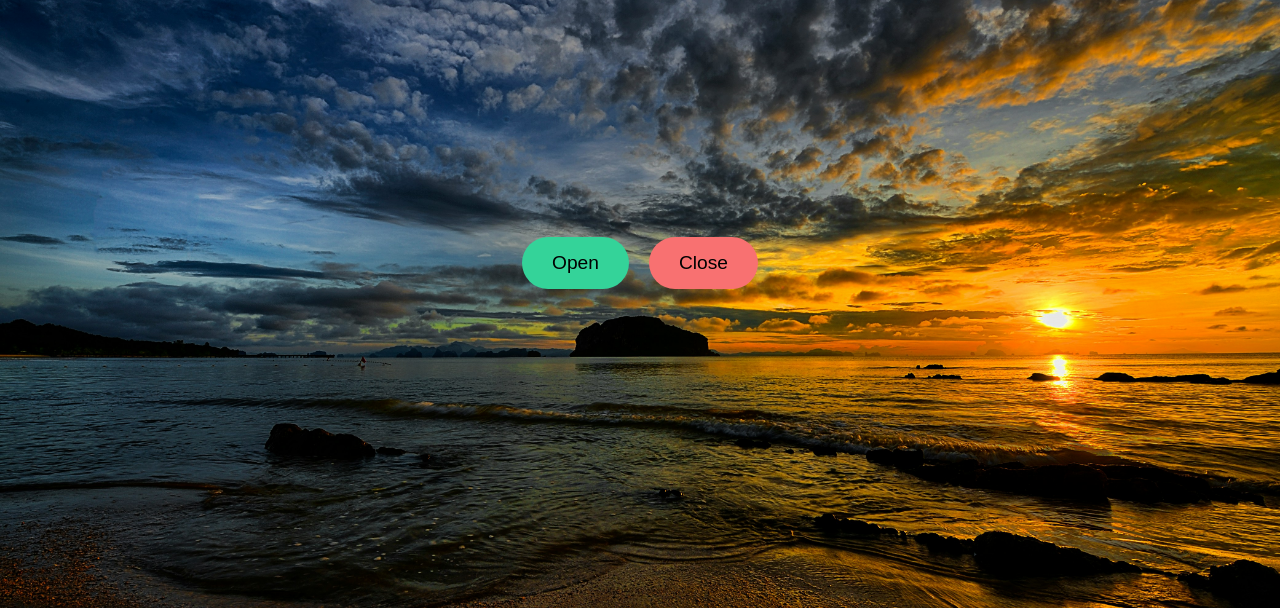
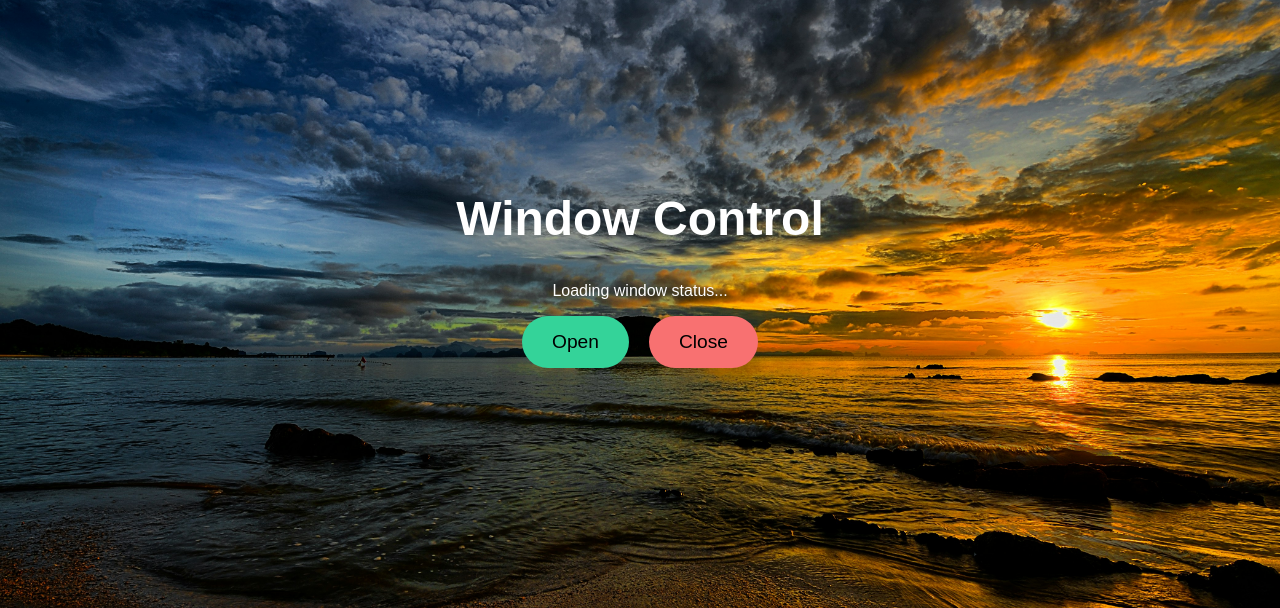
Before and after one commit to MdShazidAlHasan/weather-system, a FastAPI app: template templates/control.html in a window 1280 px wide. Shown: the part 137-745 px from the top of the page. Run offline with FastAPI, Linux system fonts and the light colour scheme; the template is opened without the code that fills it, so the values that code supplies are empty.

Commit message:
window status added

```diff
--- a/templates/control.html
+++ b/templates/control.html
@@ -76,6 +76,9 @@
         <h1><i class="fas fa-thermometer-half"></i> Real-Time Sensor Dashboard</h1>
 	    <div id="date-time"></div>
     </header>
+    <h1>Window Control</h1>
+        <p id="window-status">Loading window status...</p>
+        <div>
     <div class="button-container">
         <button id="open-button">Open</button>
         <button id="close-button">Close</button>
@@ -84,17 +87,28 @@
         © MechaTronics Project Group-10
     </footer>
     <script>
+        async function fetchWindowStatus() {
+            try {
+                const response = await fetch('/control/status');
+                const data = await response.json();
+                if (data.status === "success") {
+                    const statusElement = document.getElementById("window-status");
+                    statusElement.innerText = `Window is currently: ${data.window_status}`;
+                } else {
+                    console.error(data.message);
+                }
+            } catch (error) {
+                console.error("Error fetching window status:", error);
+            }
+        }
+
         // Handle Open button click
         document.getElementById("open-button").addEventListener("click", async () => {
             try {
                 const response = await fetch("/control/open", {
                     method: "POST",
                 });
-                if (response.ok) {
-                    alert("Window is opening...");
-                } else {
-                    alert("Failed to open.");
-                }
+
             } catch (error) {
                 console.error("Error:", error);
                 alert("An error occurred.");
@@ -107,14 +121,9 @@
                 const response = await fetch("/control/close", {
                     method: "POST",
                 });
-                if (response.ok) {
-                    alert("Window is closing...");
-                } else {
-                    alert("Failed to close.");
-                }
             } catch (error) {
                 console.error("Error:", error);
-                alert("An error occurred.");
+
             }
         });
 
```
Also changed, not shown: app2.py (+10 -0 lines).
